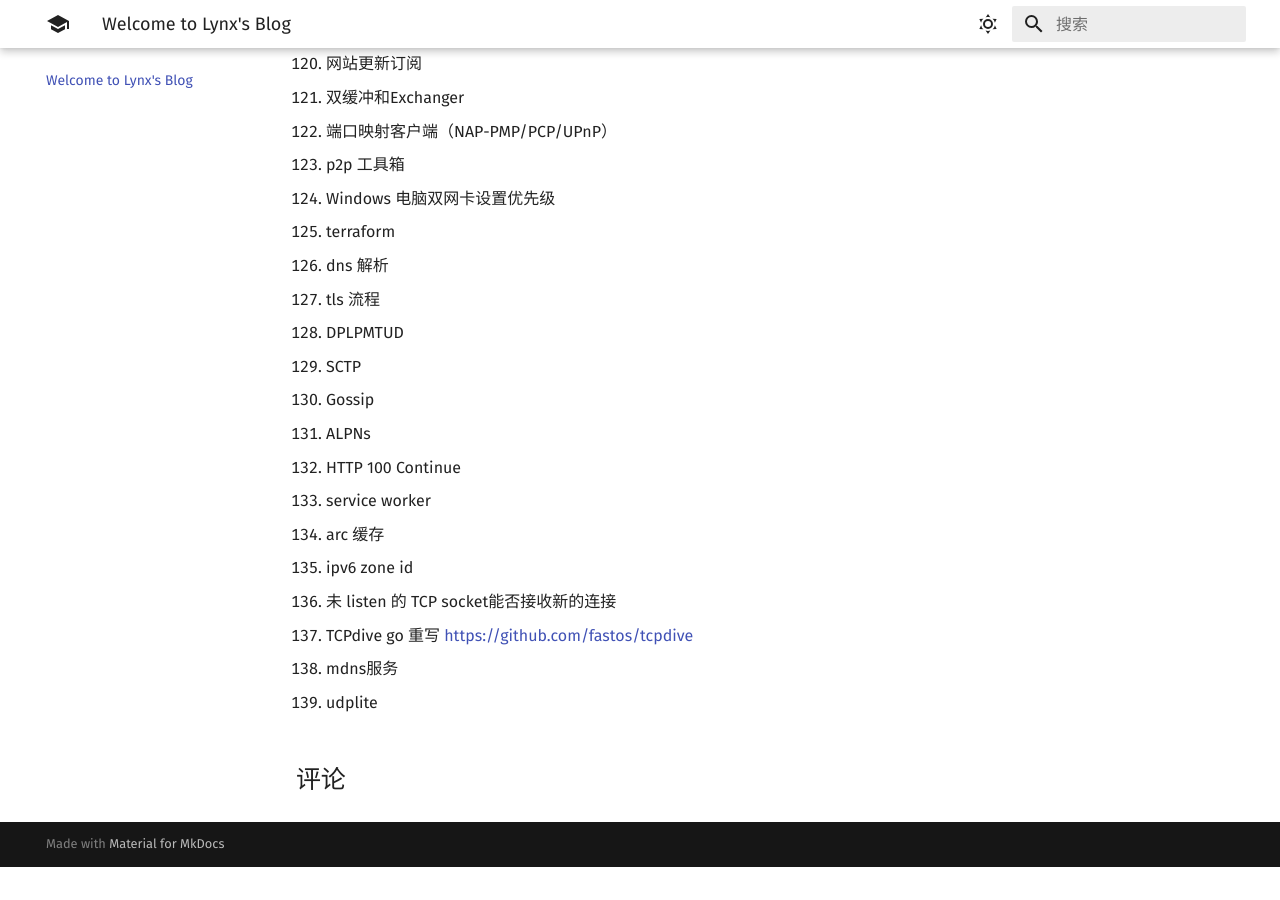
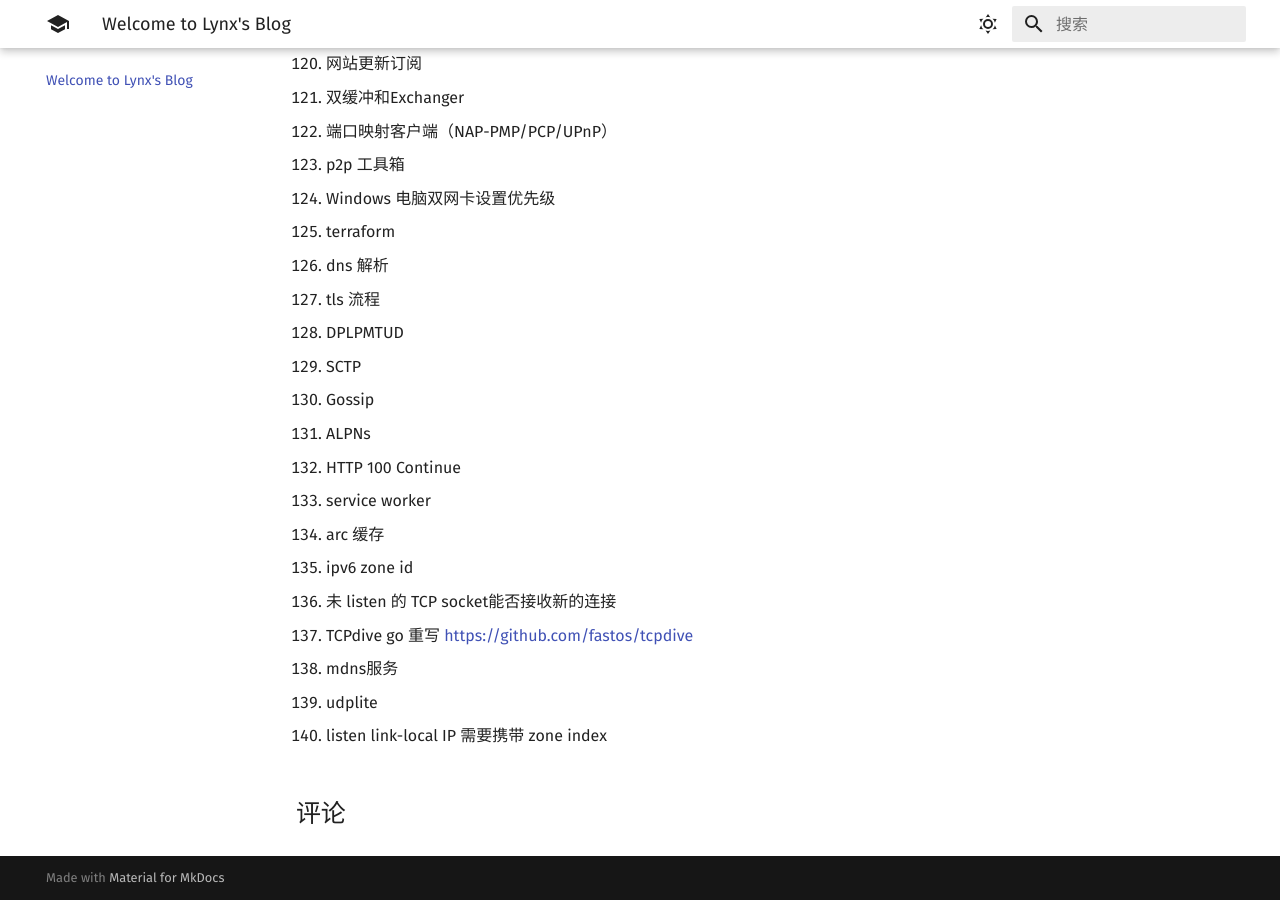
Before and after one commit to 1314liuwei/blog, an MkDocs documentation site: the page built from docs/index.md, in a window 1280 px wide and 900 px high, scrolled down 4250 px. Built offline with MkDocs 1.6.1 and Material for MkDocs 9.7.7, drawn with Linux system fonts in a browser that asks for light colours; comment, search, counter and statistics services are not loaded; before the commit the page ends 5117 px from its top, so only the background shows below that.

Commit message:
2024/06/20 周四

```diff
--- a/docs/index.md
+++ b/docs/index.md
@@ -279,3 +279,5 @@
 136. mdns服务
 
 136. udplite
+
+136. listen link-local IP 需要携带 zone index
```
Also changed, not shown: docs/计算机网络/Android Listen fe80 IPv6 报错.md (added, +1 -0 lines).
